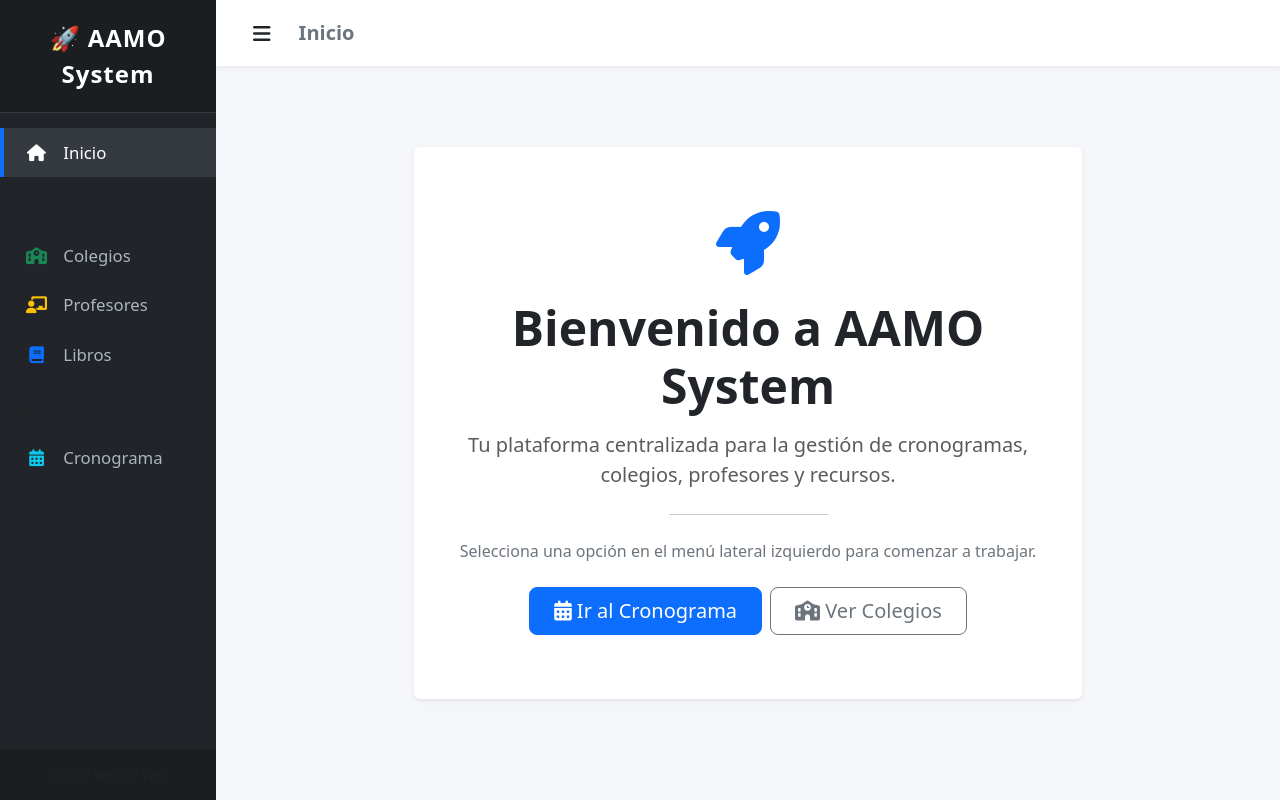
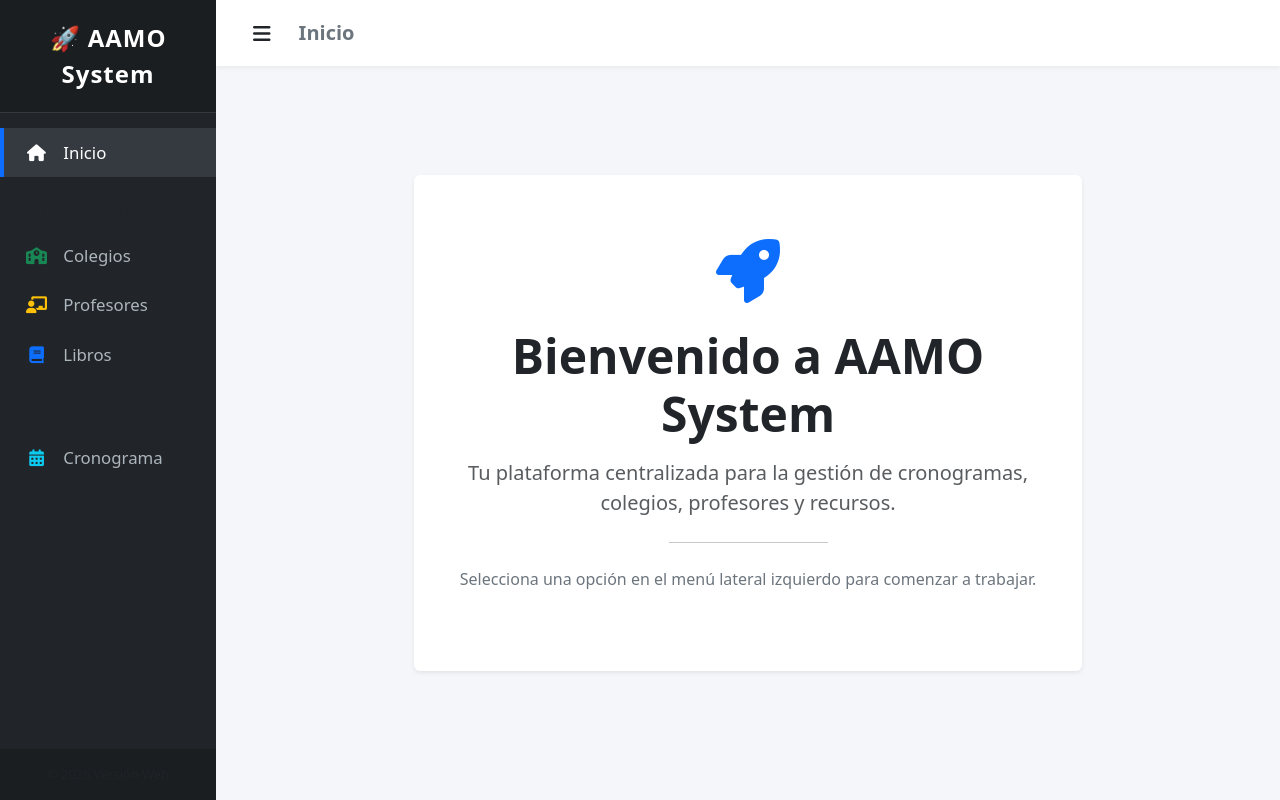
Before and after one commit to MStikMedina/ProgramacionAAMO, a Django app: page / in a window 1280 px wide. Run offline with Django 5.2, Linux system fonts and the light colour scheme.

Commit message:
style: remover botones temporales de la vista home

```diff
--- a/templates/home.html
+++ b/templates/home.html
@@ -16,10 +16,6 @@
                 <p class="text-secondary">
                     Selecciona una opción en el menú lateral izquierdo para comenzar a trabajar.
                 </p>
-                <div class="mt-4 gap-2 d-flex justify-content-center">
-                    <a href="{% url 'dashboard' %}" class="btn btn-primary btn-lg px-4"><i class="fas fa-calendar-alt"></i> Ir al Cronograma</a>
-                    <a href="{% url 'gestion_colegios' %}" class="btn btn-outline-secondary btn-lg px-4"><i class="fas fa-school"></i> Ver Colegios</a>
-                </div>
             </div>
         </div>
     </div>
```
